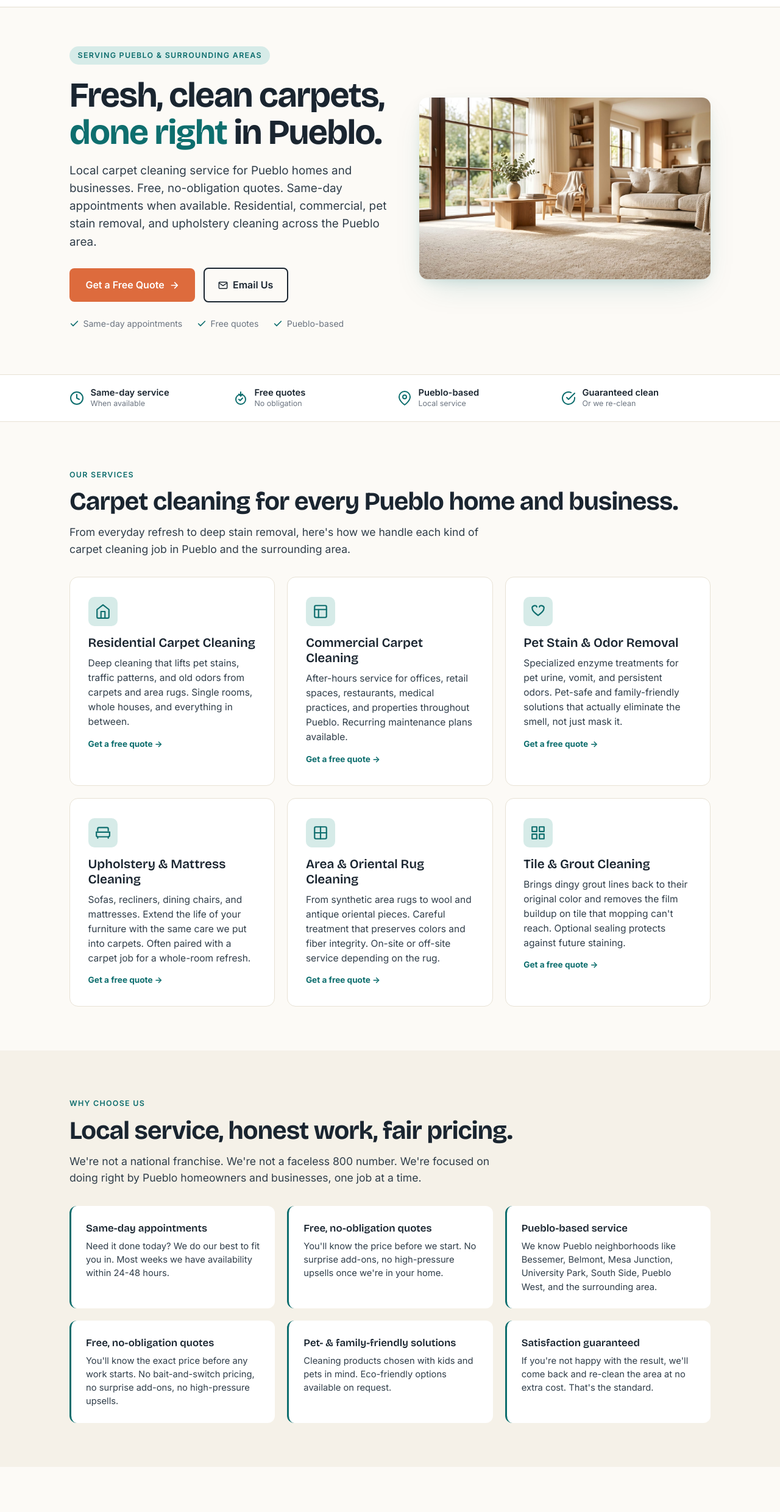
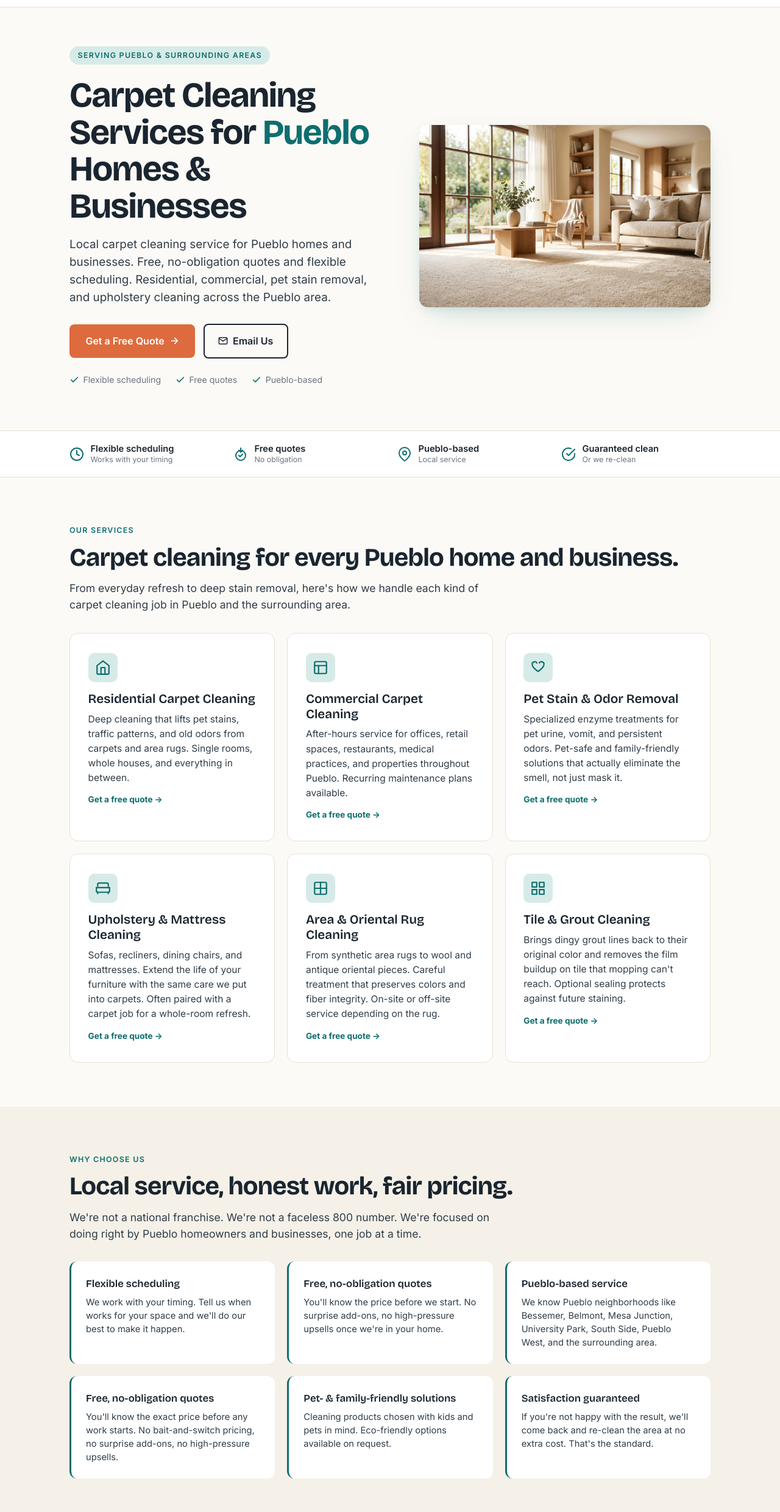
Before and after one commit to AJR628/PuebloCarpet, a plain HTML site: page index.html in a window 1280 px wide. Shown: the part 57-2537 px from the top of the page at 61% size. Drawn offline with nearby package versions, Linux system fonts and the light colour scheme.

Commit message:
Homepage tone refinements: rewrite H1 from 'Fresh, clean carpets done right' to service-focused 'Carpet Cleaning Services for Pueblo Homes & Businesses', soften all 4 same-day-appointment claims to 'Flexible scheduling' across hero, trust bar, why-us, and how-it-works sections

```diff
--- a/index.html
+++ b/index.html
@@ -92,8 +92,8 @@
     <div class="hero-grid">
       <div>
         <span class="hero-eyebrow">Serving Pueblo &amp; Surrounding Areas</span>
-        <h1>Fresh, clean carpets, <span>done right</span> in Pueblo.</h1>
-        <p class="sub">Local carpet cleaning service for Pueblo homes and businesses. Free, no-obligation quotes. Same-day appointments when available. Residential, commercial, pet stain removal, and upholstery cleaning across the Pueblo area.</p>
+        <h1>Carpet Cleaning Services for <span>Pueblo</span> Homes &amp; Businesses</h1>
+        <p class="sub">Local carpet cleaning service for Pueblo homes and businesses. Free, no-obligation quotes and flexible scheduling. Residential, commercial, pet stain removal, and upholstery cleaning across the Pueblo area.</p>
         <div class="hero-ctas">
           <a href="#contact" class="btn-primary">
             Get a Free Quote
@@ -105,7 +105,7 @@
           </a>
         </div>
         <div class="hero-trust">
-          <span><svg viewBox="0 0 24 24" fill="none" stroke="currentColor" stroke-width="2.5" stroke-linecap="round" stroke-linejoin="round"><polyline points="20 6 9 17 4 12"/></svg> Same-day appointments</span>
+          <span><svg viewBox="0 0 24 24" fill="none" stroke="currentColor" stroke-width="2.5" stroke-linecap="round" stroke-linejoin="round"><polyline points="20 6 9 17 4 12"/></svg> Flexible scheduling</span>
           <span><svg viewBox="0 0 24 24" fill="none" stroke="currentColor" stroke-width="2.5" stroke-linecap="round" stroke-linejoin="round"><polyline points="20 6 9 17 4 12"/></svg> Free quotes</span>
           <span><svg viewBox="0 0 24 24" fill="none" stroke="currentColor" stroke-width="2.5" stroke-linecap="round" stroke-linejoin="round"><polyline points="20 6 9 17 4 12"/></svg> Pueblo-based</span>
         </div>
@@ -122,7 +122,7 @@
   <div class="wrap trust-bar-grid">
     <div class="trust-item">
       <svg viewBox="0 0 24 24" fill="none" stroke="currentColor" stroke-width="2" stroke-linecap="round" stroke-linejoin="round"><circle cx="12" cy="12" r="10"/><polyline points="12 6 12 12 16 14"/></svg>
-      <div><strong>Same-day service</strong><small>When available</small></div>
+      <div><strong>Flexible scheduling</strong><small>Works with your timing</small></div>
     </div>
     <div class="trust-item">
       <svg viewBox="0 0 24 24" fill="none" stroke="currentColor" stroke-width="2" stroke-linecap="round" stroke-linejoin="round"><path d="M12 2v6.5l3-3"/><path d="M12 8.5l-3-3"/><circle cx="12" cy="14" r="8"/><path d="M9 14l2 2 4-4"/></svg>
@@ -213,8 +213,8 @@
 
     <div class="why-grid">
       <div class="why-item">
-        <h4>Same-day appointments</h4>
-        <p>Need it done today? We do our best to fit you in. Most weeks we have availability within 24-48 hours.</p>
+        <h4>Flexible scheduling</h4>
+        <p>We work with your timing. Tell us when works for your space and we'll do our best to make it happen.</p>
       </div>
       <div class="why-item">
         <h4>Free, no-obligation quotes</h4>
@@ -256,7 +256,7 @@
       <div class="step">
         <div class="step-num">2</div>
         <h4>Schedule Your Service</h4>
-        <p>Pick a time that works for you. Most jobs are scheduled within 1-3 days. Same-day appointments often available when you call before noon.</p>
+        <p>Pick a time that works for you. We'll coordinate scheduling that fits your space and timing.</p>
       </div>
       <div class="step">
         <div class="step-num">3</div>
```
